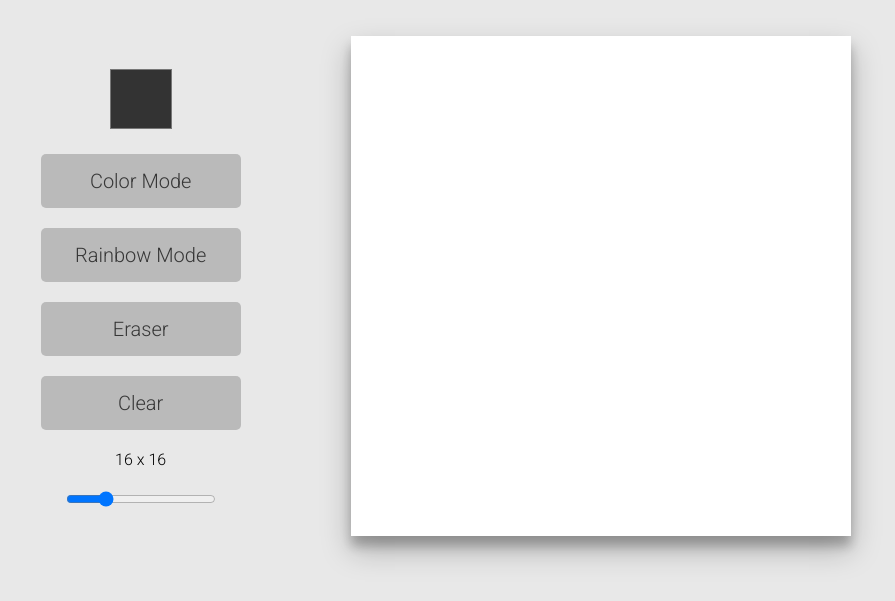
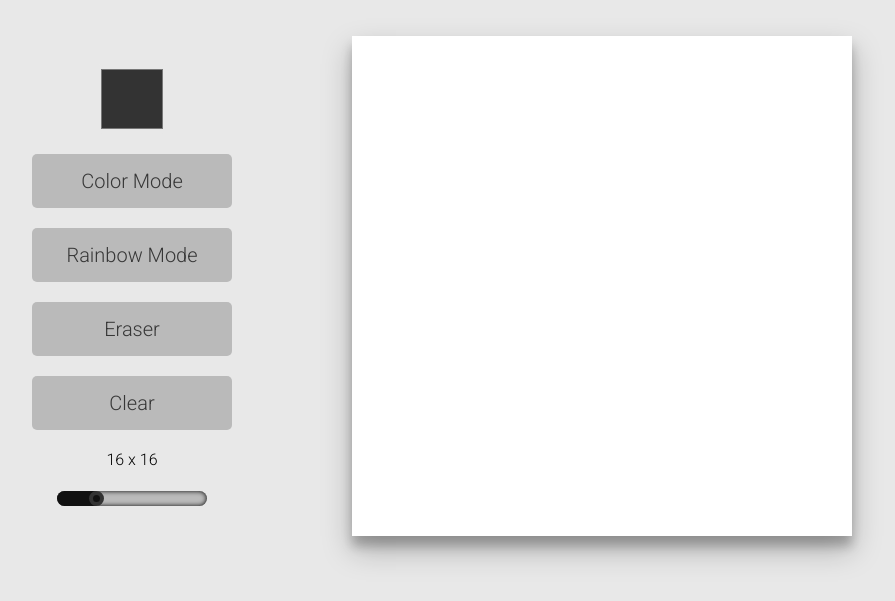
Before and after one commit to meeetppatel/etch-a-sketch, a plain HTML site: page index.html in a window 1280 px wide. Shown: the part 147-748 px from the top of the page, without its empty margins (78-973 px from the left). Drawn offline with Linux system fonts and the light colour scheme.

Commit message:
slider + container style

```diff
--- a/index.html
+++ b/index.html
@@ -19,7 +19,7 @@
             <button id="eraser" class="buttons">Eraser</button>
             <button id="clear" class="buttons">Clear</button>
             <div id="slidervalue" >16 x 16</div>
-            <input id="slider" type="range" value="16" min="1" max="64">
+            <input id="slider" class="range" type="range" value="16" min="1" max="64">
         </div>
         <div id="grid" class="grid-container"></div>
     </div>
--- a/script.js
+++ b/script.js
@@ -41,7 +41,6 @@ function gridgenerator(size) {
     const gridElement = document.createElement('div')
     gridElement.classList.add('grid-element')
     gridElement.addEventListener('mouseover', changeColor)
-    gridElement.addEventListener('mousedown', changeColor)
     grid.appendChild(gridElement)
   }
 }
@@ -64,12 +63,8 @@ clear.addEventListener("click", ()=> {
   gridgenerator(currentSize);
 })
 
-let mouseDown = false
-document.body.onmousedown = () => (mouseDown = true)
-document.body.onmouseup = () => (mouseDown = false)
 
 function changeColor(e) {
-  if (e.type === 'mouseover' && !mouseDown) return
   if(currentMode == "color"){
     e.target.style.background = currentColor;
   }
--- a/style.css
+++ b/style.css
@@ -1,7 +1,8 @@
 @import url('https://fonts.googleapis.com/css2?family=Roboto:wght@300&display=swap');
+
 body {
     font-family: 'Roboto', sans-serif;
-    background-color:#e8e8e8;
+    background-color: #e8e8e8;
 }
 
 
@@ -13,11 +14,15 @@ header {
     color: #373737;
 }
 
+
 .container {
-    display: grid;
-    grid-template-columns: 1fr 2fr;
+    display: flex;
+    align-items: center;
+    justify-content: flex-start;
+    gap: 100px;
+    max-width: 1100px;
+    margin: 0 auto;
 }
-
 
 .settings {
     display: flex;
@@ -41,16 +46,20 @@ header {
 .grid-container>div {
     border-radius: 0.5px;
 }
+.grid-element {
+    user-select: none;
+}
+
 
 #slider {
     width: 150px;
 }
 
-#colorPicker{
+#colorPicker {
     border: none;
     height: 70px;
     width: 70px;
-    background-color:#e8e8e8;
+    background-color: #e8e8e8;
 }
 
 button,
@@ -101,3 +110,36 @@ input {
     opacity: 1;
     transition: 0s
 }
+
+
+/* slider */
+#slider {
+    position: relative;
+    display: block;
+    text-align: center;
+    font-size: 6em;
+    color: #999;
+    font-weight: 400;
+}
+
+.range {
+    width: 400px;
+    height: 15px;
+    -webkit-appearance: none;
+    background: #bababa;
+    outline: none;
+    border-radius: 15px;
+    overflow: hidden;
+    box-shadow: inset 0 0 5px rgba(0, 0, 0, 1);
+}
+
+.range::-webkit-slider-thumb {
+    -webkit-appearance: none;
+    width: 15px;
+    height: 15px;
+    border-radius: 50%;
+    background: #111;
+    cursor: pointer;
+    border: 4px solid #333;
+    box-shadow: -407px 0 0 400px #111;
+}
```
